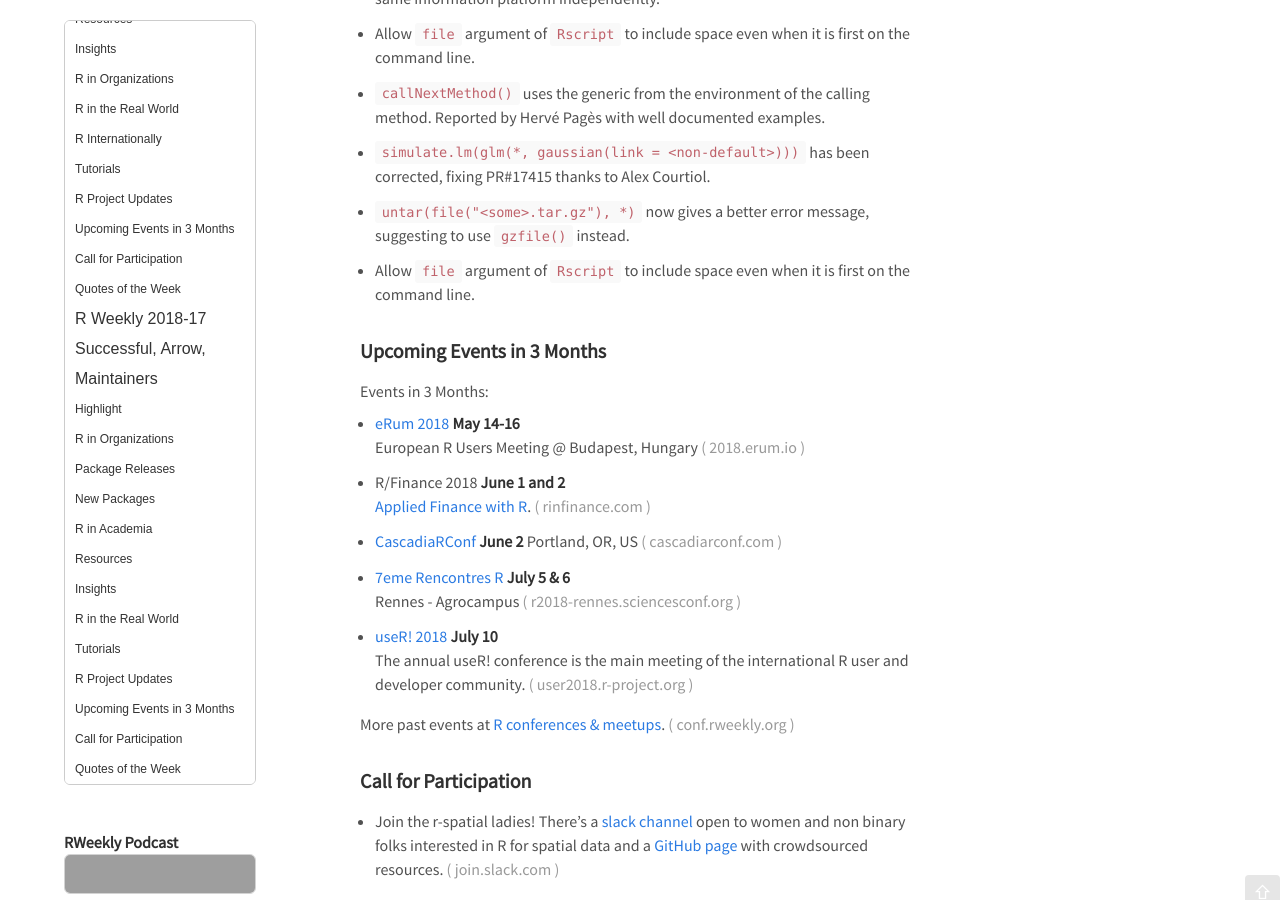
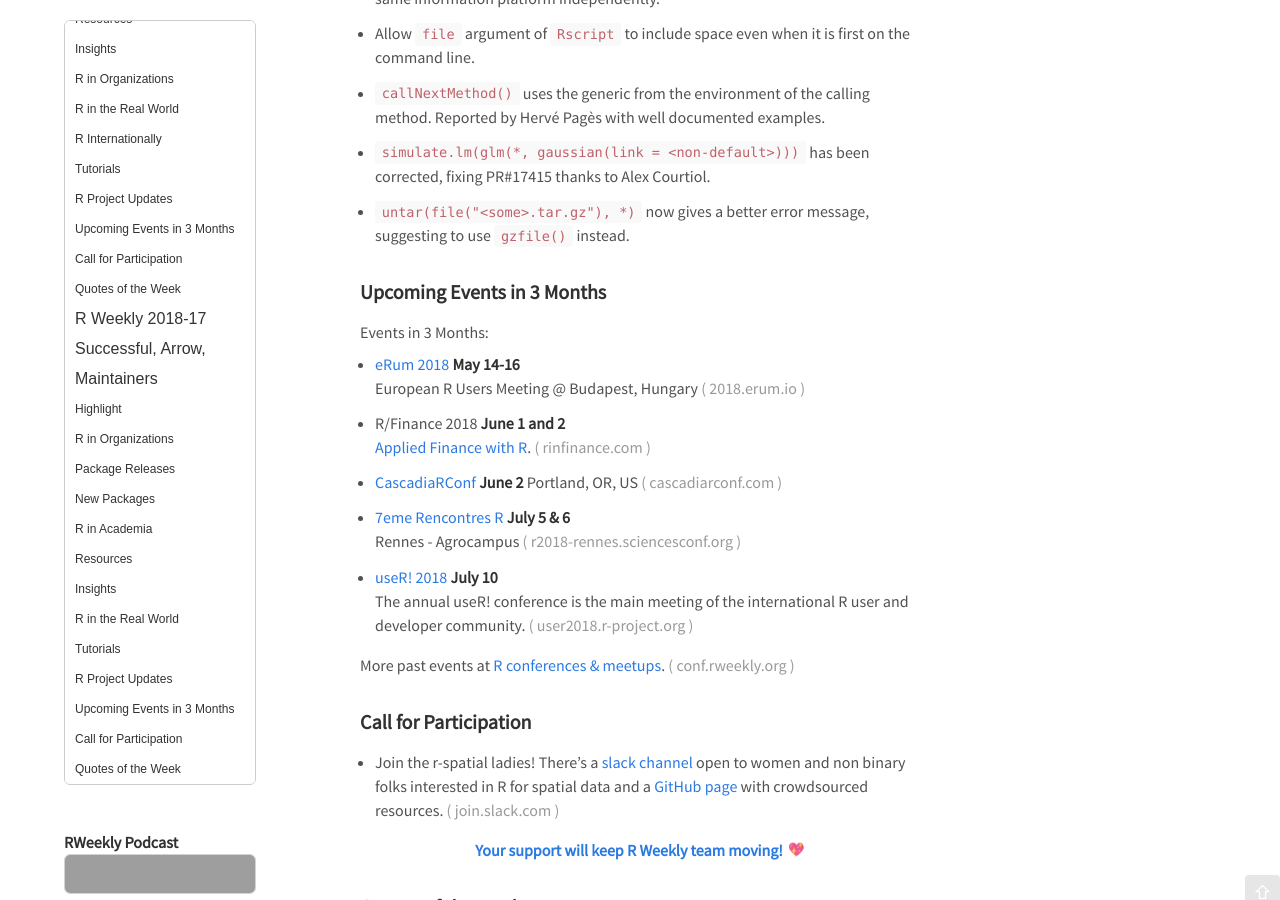
Before and after one commit to rweekly/rweekly.org, a Jekyll site: the page built from _posts/2018-5-7-2018-19.md, in a window 1280 px wide and 900 px high, scrolled down 4247 px. Built offline with Jekyll 4.4.1, drawn with Linux system fonts in a browser that asks for light colours; emoji names are drawn with the system emoji font; our own code applies the rules of GitHub Pages for plain Markdown files; comment, search, counter and statistics services are not loaded; grey boxes are pictures that could not be loaded.

Commit message:
Update: 2018-19

```diff
--- a/_posts/2018-5-7-2018-19.md
+++ b/_posts/2018-5-7-2018-19.md
@@ -145,8 +145,6 @@
 
 + `untar(file("<some>.tar.gz"), *)` now gives a better error message, suggesting to use `gzfile()` instead.
 
-+ Allow `file` argument of `Rscript` to include space even when it is first on the command line.
-
 ###  Upcoming Events in 3 Months
 
 Events in 3 Months:
```
